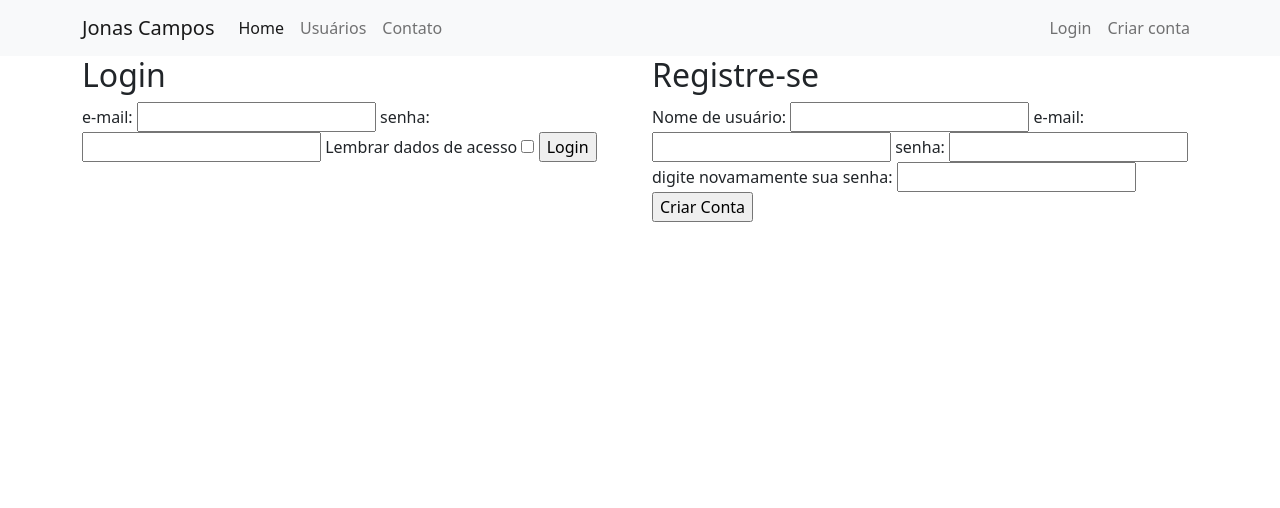
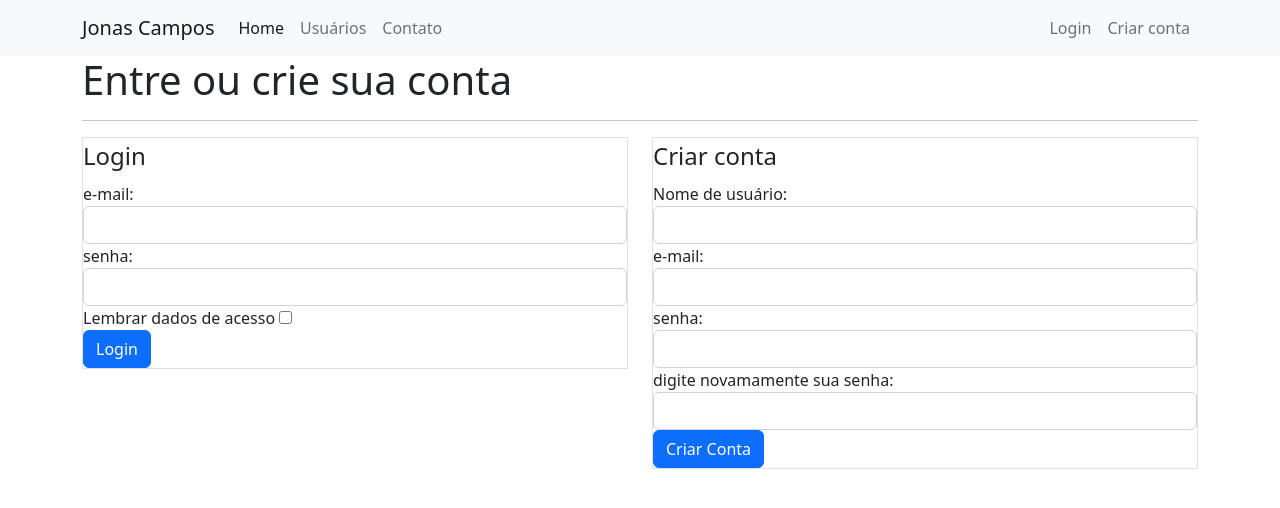
Before and after one commit to jonasaacampos/blog_python_flask, a Flask app: page /login in a window 1280 px wide. Shown: the top 508 px of the page. Run offline with Flask 2, Linux system fonts and the light colour scheme.

Commit message:
form frontend disposição e estilização dos campos

```diff
--- a/app.py
+++ b/app.py
@@ -33,4 +33,4 @@ def login():
 
 
 if __name__ == '__main__':
-    app.run(debug=1)
+    app.run(debug=True)
--- a/templates/login.html
+++ b/templates/login.html
@@ -2,30 +2,53 @@
 
 {% block body %}
     <div class="container">
+        <h1>Entre ou crie sua conta</h1>
+        <hr/>
         <div class="row">
             <div class="col">
-                <h2>Login</h2>
-                {{ form_login.email.label }}
-                {{ form_login.email }}
-                {{ form_login.senha.label }}
-                {{ form_login.senha }}
-                {{ form_login.check_lembrar_dados.label }}
-                {{ form_login.check_lembrar_dados }}
-                {{ form_login.btn_submit_login }}
-
+                <form action="" method="post" class="border">
+                    <legend>Login</legend>
+                    <fieldset>
+                        <div class="form-group">
+                            {{ form_login.email.label (class='form-control-label') }}
+                            {{ form_login.email (class='form-control') }}
+                        </div>
+                        <div class="form-group">
+                            {{ form_login.senha.label (class='form-control-label') }}
+                            {{ form_login.senha (class='form-control') }}
+                        </div>
+                        <div class="form-group">
+                            {{ form_login.check_lembrar_dados.label }}
+                            {{ form_login.check_lembrar_dados (class='form-chek-input') }}
+                        </div>
+                    </fieldset>
+                    {{ form_login.btn_submit_login (class='btn btn-primary') }}
+                </form>
             </div>
             <div class="col">
-                <h2>Registre-se</h2>
-                {{ form_criar_conta.username.label }}
-                {{ form_criar_conta.username }}
-                {{ form_criar_conta.email.label }}
-                {{ form_criar_conta.email }}
-                {{ form_criar_conta.senha.label }}
-                {{ form_criar_conta.senha }}
-                {{ form_criar_conta.senha_confimacao.label }}
-                {{ form_criar_conta.senha_confimacao }}
-                {{ form_criar_conta.btn_submit }}
+                <form action="" method="post" class="border">
+                    <legend>Criar conta</legend>
+                    <fieldset>
+                        <div class="form-group">
+                            {{ form_criar_conta.username.label (class='form-control-label') }}
+                            {{ form_criar_conta.username (class='form-control') }}
+                        </div>
+                        <div class="form-group">
+                            {{ form_criar_conta.email.label (class='form-control-label') }}
+                            {{ form_criar_conta.email (class='form-control') }}
+                        </div>
 
+                        <div class="form-group">
+                            {{ form_criar_conta.senha.label (class='form-control-label') }}
+                            {{ form_criar_conta.senha (class='form-control') }}
+                        </div>
+                        <div class="form-group">
+                            {{ form_criar_conta.senha_confimacao.label (class='form-control-label') }}
+                            {{ form_criar_conta.senha_confimacao (class='form-control') }}
+                        </div>
+                    </fieldset>
+                    {{ form_criar_conta.btn_submit (class='btn btn-primary') }}
+                </form>
 
             </div>
 
```
